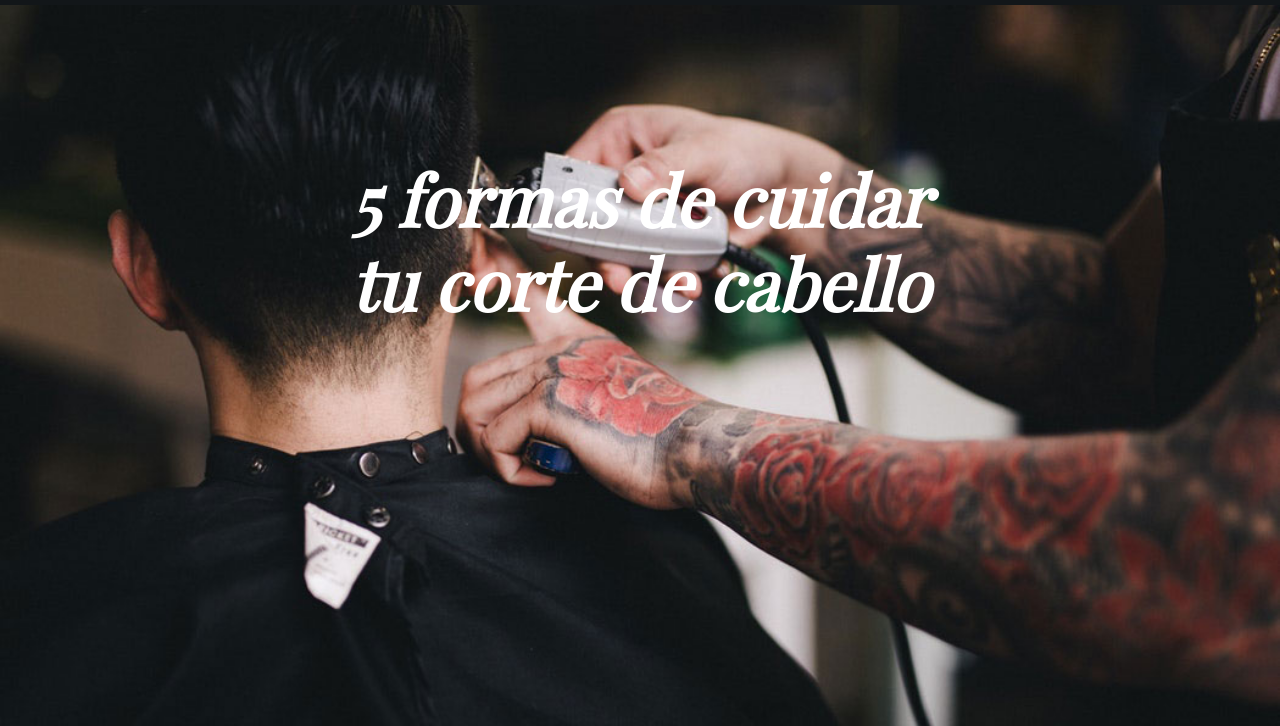
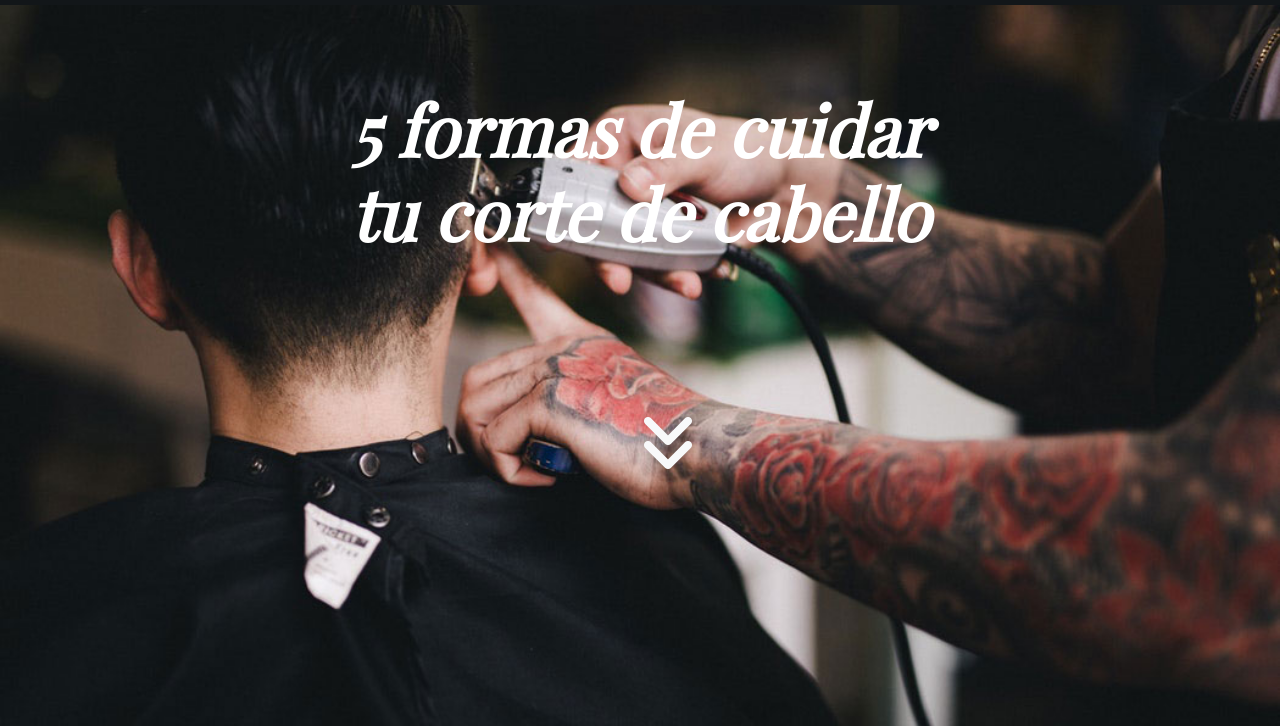
Before and after one commit to Caro-VR/Barbershop, a plain HTML site: page index.html in a window 1280 px wide. Shown: the part 71-797 px from the top of the page. Drawn offline with nearby package versions, Linux system fonts and the light colour scheme; a web font is replaced by a local one.

Commit message:
ajustar vista mobile

```diff
--- a/assets/sass/base/_typography.scss
+++ b/assets/sass/base/_typography.scss
@@ -4,12 +4,20 @@ $primary-color: #fff;
 h1 {
     font-family: 'Playfair Display', serif;
     font-style: italic;
-    font-size: 70px;
     position: absolute;
-    top: 180px;
-    left: 25%;
-    width: 50%;
+    left: 0%;
+    width: 100%;
+    top: 70px;
+    font-size: 40px;
     color: white;
+
+    @media(min-width: 740px) {
+        font-size: 70px;
+        top: 110px;
+        left: 25%;
+        width: 50%;
+    }
+
 }
 
 h5 {
@@ -35,3 +43,14 @@ h4 {
 a:hover {
     color: #d76c69 !important;
 }
+
+.flecha {
+    top: 220px;
+    position: absolute;
+    font-size: 2em !important;
+
+    @media (min-width: 740px) {
+        top: 480px;
+        font-size: 4em !important;
+    }
+}
--- a/index.html
+++ b/index.html
@@ -47,8 +47,8 @@
     <div class="text-light py-2 mt-5">
       <img src="./assets/images/post-image.jpg" alt style="width: 100%;"/>
       <div style="text-align: center;">
-        <h1 class="font-weight-bold my-5">5 formas de cuidar tu corte de cabello</h1>
-        <i style="top: 800px; position: absolute;" class="fas fa-angle-double-down fa-7x"></i>
+        <h1 class="font-weight-bold my-md-5">5 formas de cuidar tu corte de cabello</h1>
+        <i class="fas fa-angle-double-down fa-7x flecha"></i>
       </div>
     </div>
 
@@ -86,15 +86,15 @@
     <!--Datos estilista-->
     <div class="container" id="estilista">
       <div class="row">
-        <div class="col-3" style="text-align: center;">
+        <div class="col-12 col-md-3" style="text-align: center;">
           <img src="./assets/images/naomi-thai.png" style="width: 200px;" class="rounded-circle" alt="">
         </div>
-        <div class="col-3 my-auto">
+        <div class="col-12 col-md-3 my-auto text-center text-md-left">
           <h3>Naomi Thai</h3>
           <h4>@Naothai</h4>
           <h4>depelos.com</h4>
         </div>
-        <div class="col-6 my-auto">
+        <div class="col-6 d-none d-md-block my-auto">
           <p>Lorem ipsum dolor sit amet consectetur adipisicing elit. Soluta dolore, quam quaerat ipsum atque voluptas natus quod recusandae provident numquam impedit libero esse dicta nesciunt, ipsa sapiente accusamus dolor molestias?</p>
         </div>
       </div>
```
Also changed, not shown: assets/css/barber.css, 1 other file.
